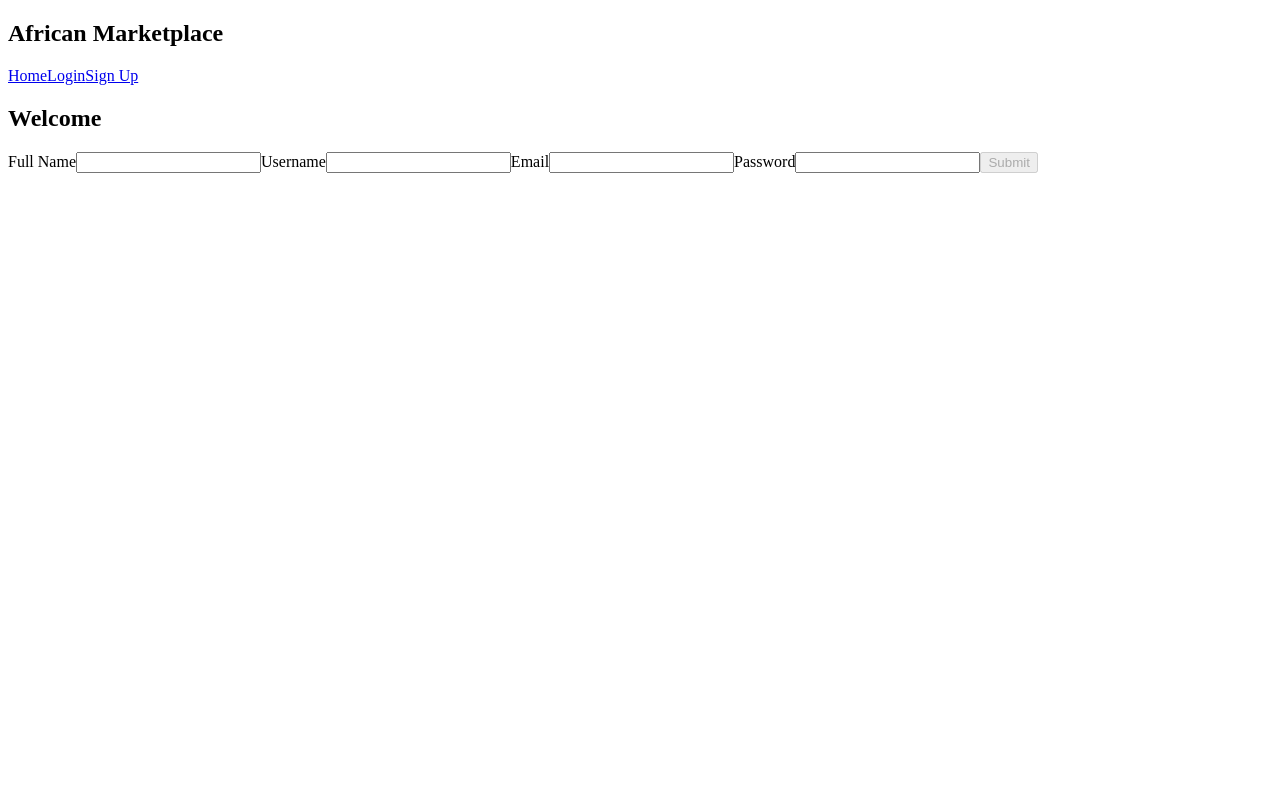
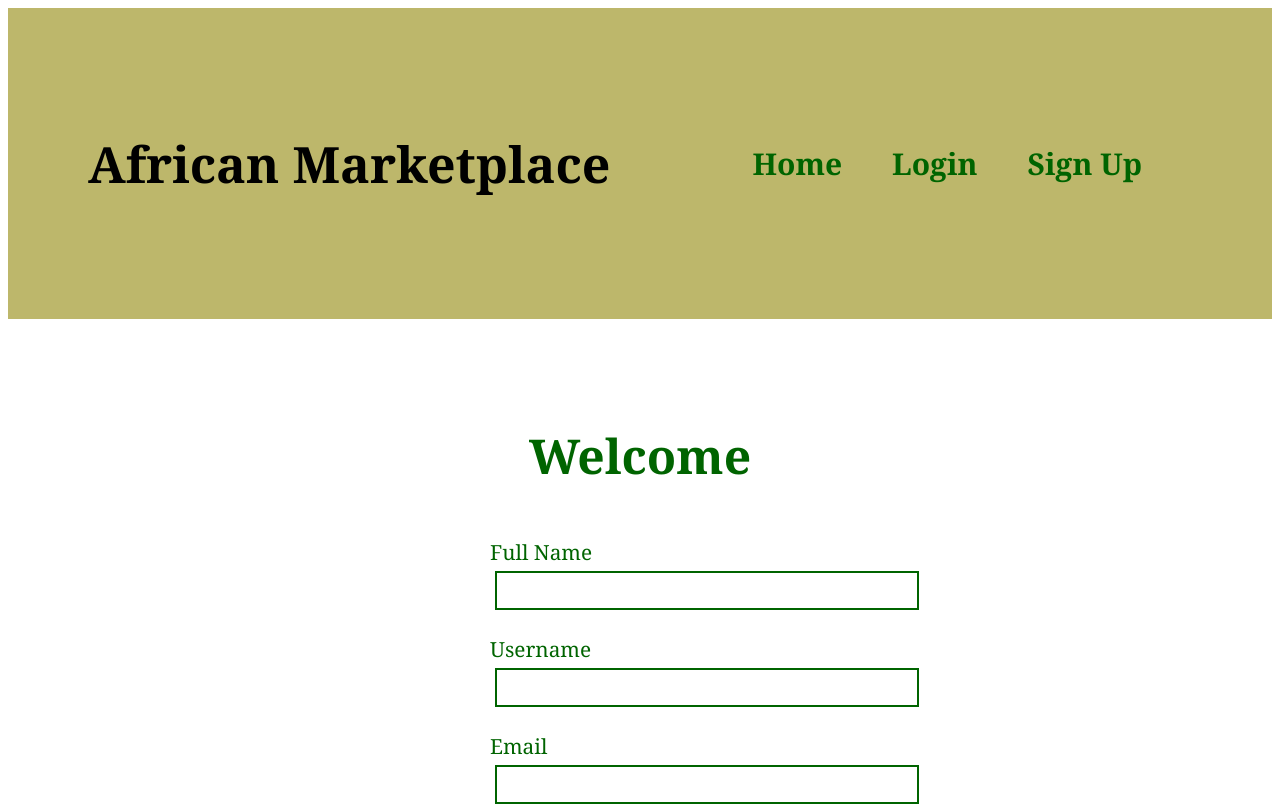
Before and after one commit to amybarger/Front-End, a React (Create React App) app in the folder african-market/: page /signup in a window 1280 px wide. Shown: the top 806 px of the page. Built offline with nearby package versions, Linux system fonts and the light colour scheme.

Commit message:
nav fix for all components

```diff
--- a/african-market/src/App.css
+++ b/african-market/src/App.css
@@ -36,3 +36,67 @@
     transform: rotate(360deg);
   }
 }
+/* nav css*/
+h1{
+  font-size: 50px;
+  font-weight: bold;
+  font-family: Georgia, 'Times New Roman', Times, serif;
+}
+nav {
+  display: flex;
+  justify-content: space-between;
+  align-items: center;
+  padding: 0 50px;
+  padding: 5rem;
+  background-color: darkkhaki;
+}
+.nav-links {
+  display: flex;
+  justify-content: space-between;
+  font-size: 30px;
+
+}
+.nav-links a {
+  text-decoration: none;
+  font-weight: bold;
+  margin-right: 50px;
+  color: darkgreen;
+  font-family: Georgia, 'Times New Roman', Times, serif;
+}
+/* signup forms css */
+form {
+  display: flex;
+  flex-direction: column;
+  width: 90%;
+  max-width: 300px;
+  margin: 0 auto;
+  padding: 4rem;
+  color: darkgreen;
+  font-family: Georgia, 'Times New Roman', Times, serif;
+}
+label {
+  display: flex;
+  flex-direction: column;
+  align-items: flex-start;
+  margin: 10px 0;
+  font-size: 1.3rem;
+}
+h2{
+  font-size: 3rem;
+  font-weight: bold;
+  text-align: center;
+
+}
+input {
+  /* width: 100%; */
+  width: 400px;
+  margin: 5px;
+  display: block;
+  border: 2px solid darkgreen;
+  padding: 10px;
+}
+button{
+  width: 150px;
+  display: inline-block;
+  padding:10px;
+}
--- a/african-market/src/App.js
+++ b/african-market/src/App.js
@@ -13,6 +13,7 @@ function App() {
       <Router>
       <Switch>
         {/* <Route exact path="/" component={Home} /> */}
+        <Route exact path ="/" component={Nav} />
         <Route path="/login" component={Login} />
         <Route path="/signup" component={Signup} />
         </Switch>
```
